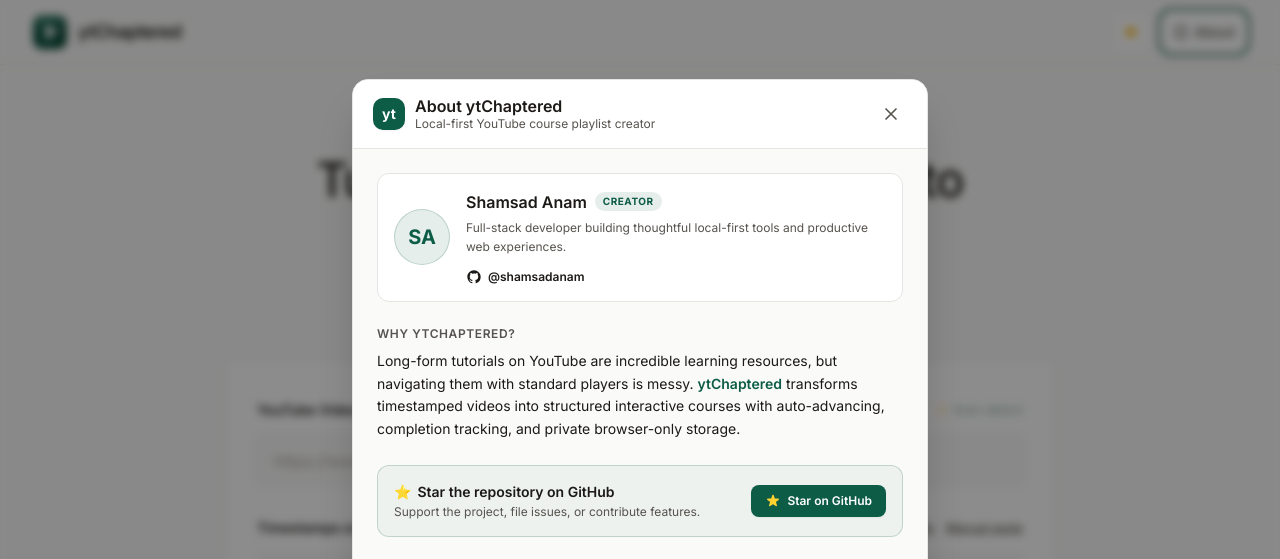
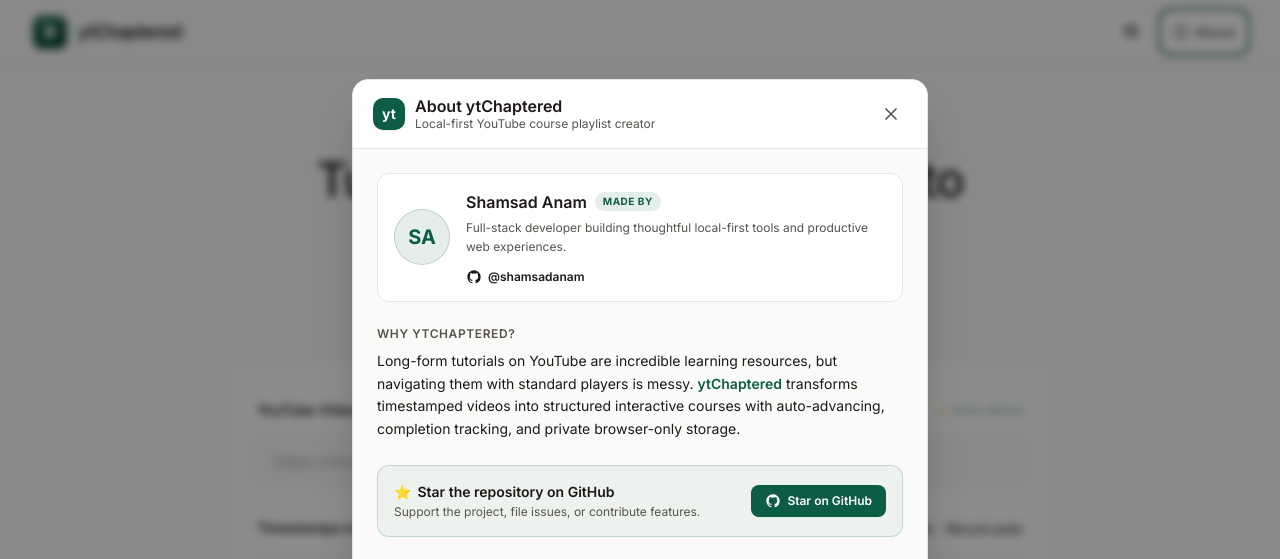
Before and after one commit to shamsadanam/yt-chaptered, a Next.js app: page / in a window 1280 px wide. Both pictures are taken after a click on the button "About". Shown: the top 559 px of the page. Built offline with nearby package versions, Linux system fonts and the light colour scheme.

Commit message:
feat(about): add git icons

```diff
--- a/components/AboutModal.tsx
+++ b/components/AboutModal.tsx
@@ -81,7 +81,7 @@
               <div className="flex items-center gap-2">
                 <h3 className="text-base font-semibold text-[#1c1917]">Shamsad Anam</h3>
                 <span className="text-[10px] uppercase font-bold tracking-wider px-2 py-0.5 rounded-full bg-[#0d5c46]/10 text-[#0d5c46]">
-                  Creator
+                  Made By
                 </span>
               </div>
               <p className="text-xs text-[#57534e] mt-1 leading-relaxed">
@@ -127,8 +127,12 @@
               rel="noopener noreferrer"
               className="inline-flex items-center gap-1.5 px-3.5 py-2 text-xs font-semibold text-white bg-[#0d5c46] hover:bg-[#0a4635] active:bg-[#0a4635] rounded-[8px] transition-colors shrink-0 shadow-xs"
             >
-              <svg className="w-4 h-4 fill-amber-300" viewBox="0 0 20 20">
-                <path d="M9.049 2.927c.3-.921 1.603-.921 1.902 0l1.07 3.292a1 1 0 00.95.69h3.462c.969 0 1.371 1.24.588 1.81l-2.8 2.034a1 1 0 00-.364 1.118l1.07 3.292c.3.921-.755 1.688-1.54 1.118l-2.8-2.034a1 1 0 00-1.175 0l-2.8 2.034c-.784.57-1.838-.197-1.539-1.118l1.07-3.292a1 1 0 00-.364-1.118L2.98 8.72c-.783-.57-.38-1.81.588-1.81h3.461a1 1 0 00.951-.69l1.07-3.292z" />
+              <svg className="w-4 h-4" fill="currentColor" viewBox="0 0 24 24" aria-hidden="true">
+                <path
+                  fillRule="evenodd"
+                  clipRule="evenodd"
+                  d="M12 2C6.477 2 2 6.484 2 12.017c0 4.425 2.865 8.18 6.839 9.504.5.092.682-.217.682-.483 0-.237-.008-.868-.013-1.703-2.782.605-3.369-1.343-3.369-1.343-.454-1.158-1.11-1.466-1.11-1.466-.908-.62.069-.608.069-.608 1.003.07 1.53 1.032 1.53 1.032.892 1.53 2.341 1.088 2.91.832.092-.647.35-1.088.636-1.338-2.22-.253-4.555-1.113-4.555-4.951 0-1.093.39-1.988 1.029-2.688-.103-.253-.446-1.272.098-2.65 0 0 .84-.27 2.75 1.026A9.564 9.564 0 0112 6.844c.85.004 1.705.115 2.504.337 1.909-1.296 2.747-1.027 2.747-1.027.546 1.379.202 2.398.1 2.651.64.7 1.028 1.595 1.028 2.688 0 3.848-2.339 4.695-4.566 4.943.359.309.678.92.678 1.855 0 1.338-.012 2.419-.012 2.747 0 .268.18.58.688.482A10.019 10.019 0 0022 12.017C22 6.484 17.522 2 12 2z"
+                />
               </svg>
               <span>Star on GitHub</span>
             </a>
--- a/components/Navbar.tsx
+++ b/components/Navbar.tsx
@@ -36,18 +36,21 @@
         </div>
 
         <div className="flex items-center gap-2 shrink-0">
-          {/* GitHub Star Button */}
           <a
             href="https://github.com/shamsadanam/yt-chaptered"
             target="_blank"
             rel="noopener noreferrer"
-            title="Star ytChaptered on GitHub"
+            title="ytChaptered on GitHub"
             className="inline-flex items-center gap-1.5 px-2.5 sm:px-3 py-1.5 sm:py-2 text-xs sm:text-sm font-medium text-[#1c1917] bg-[#ffffff] hover:bg-[#f5f5f4] active:bg-[#f5f5f4] border border-[#e7e5e4] rounded-[10px] sm:rounded-[12px] transition-colors focus:outline-none focus:ring-2 focus:ring-[#0d5c46] min-h-[40px] sm:min-h-[44px] touch-manipulation cursor-pointer"
           >
-            <svg className="w-4 h-4 text-amber-500 fill-amber-400" viewBox="0 0 20 20">
-              <path d="M9.049 2.927c.3-.921 1.603-.921 1.902 0l1.07 3.292a1 1 0 00.95.69h3.462c.969 0 1.371 1.24.588 1.81l-2.8 2.034a1 1 0 00-.364 1.118l1.07 3.292c.3.921-.755 1.688-1.54 1.118l-2.8-2.034a1 1 0 00-1.175 0l-2.8 2.034c-.784.57-1.838-.197-1.539-1.118l1.07-3.292a1 1 0 00-.364-1.118L2.98 8.72c-.783-.57-.38-1.81.588-1.81h3.461a1 1 0 00.951-.69l1.07-3.292z" />
+            <svg className="w-4 h-4" fill="currentColor" viewBox="0 0 24 24" aria-hidden="true">
+              <path
+                fillRule="evenodd"
+                clipRule="evenodd"
+                d="M12 2C6.477 2 2 6.484 2 12.017c0 4.425 2.865 8.18 6.839 9.504.5.092.682-.217.682-.483 0-.237-.008-.868-.013-1.703-2.782.605-3.369-1.343-3.369-1.343-.454-1.158-1.11-1.466-1.11-1.466-.908-.62.069-.608.069-.608 1.003.07 1.53 1.032 1.53 1.032.892 1.53 2.341 1.088 2.91.832.092-.647.35-1.088.636-1.338-2.22-.253-4.555-1.113-4.555-4.951 0-1.093.39-1.988 1.029-2.688-.103-.253-.446-1.272.098-2.65 0 0 .84-.27 2.75 1.026A9.564 9.564 0 0112 6.844c.85.004 1.705.115 2.504.337 1.909-1.296 2.747-1.027 2.747-1.027.546 1.379.202 2.398.1 2.651.64.7 1.028 1.595 1.028 2.688 0 3.848-2.339 4.695-4.566 4.943.359.309.678.92.678 1.855 0 1.338-.012 2.419-.012 2.747 0 .268.18.58.688.482A10.019 10.019 0 0022 12.017C22 6.484 17.522 2 12 2z"
+              />
             </svg>
-            <span className="hidden xs:inline font-semibold">Star</span>
+            <span className="hidden xs:inline font-semibold">GitHub</span>
           </a>
 
           {/* About Me / Info Button */}
```
